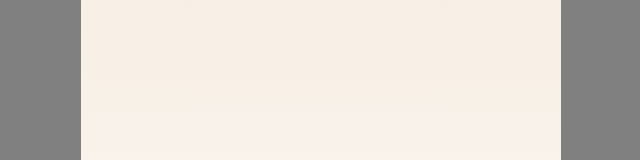
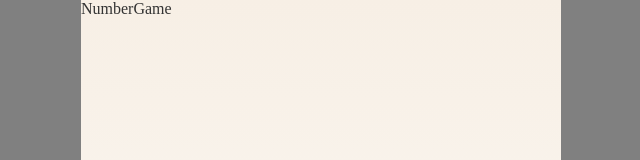
Before and after one commit to 9oormthon-univ/2024_DANPOONG_TEAM_18_FE, a React (Vite) app: page /game/number-game in a window 1280 px wide. Before the commit this address had no page. Shown: the top 160 px of the page, without its empty margins (319-959 px from the left). Built offline with nearby package versions, Linux system fonts and the light colour scheme.

Commit message:
feat: number game routing

```diff
--- a/src/App.jsx
+++ b/src/App.jsx
@@ -2,6 +2,7 @@ import { BrowserRouter, Routes, Route } from "react-router-dom"
 import Home from "./pages/Home"
 import OnBoarding from "./pages/OnBoarding"
 import Game from "./pages/Game"
+import NumberGame from "./pages/NumberGame"
 
 function App() {
   return (
@@ -10,6 +11,7 @@ function App() {
         <Route path="/" element={<Home />} />
         <Route path="/on-board" element={<OnBoarding />} />
         <Route path="/game" element={<Game />} />
+        <Route path="/game/number-game" element={<NumberGame />} />
       </Routes>
     </BrowserRouter>
   )
--- a/src/pages/Game.jsx
+++ b/src/pages/Game.jsx
@@ -1,8 +1,14 @@
 import styled from "styled-components"
 import Button from "../components/Button"
 import NavigationBar from "../components/NavigationBar"
+import { useNavigate } from "react-router-dom"
 
 const Game = () => {
+  const nav = useNavigate();
+
+  const handleGameOpen = () => {
+    nav('/game/number-game');
+  }
 
   return (
     <>
@@ -20,7 +26,7 @@ const Game = () => {
           <DescriptionTitle>게임 설명</DescriptionTitle>
           <Description>1부터 16까지 순서대로 누르는 게임입니다 😊</Description>
         </MainContent>
-        <Button text={"게임 플레이!"} />
+        <Button text={"게임 플레이!"} onClick={() => handleGameOpen()}/>
       </Wrapper>
       <NavigationBar />
     </>
--- /dev/null
+++ b/src/pages/NumberGame.jsx
@@ -0,0 +1,8 @@
+
+const NumberGame = () => {
+  return (
+    <div>NumberGame</div>
+  )
+}
+
+export default NumberGame
```
